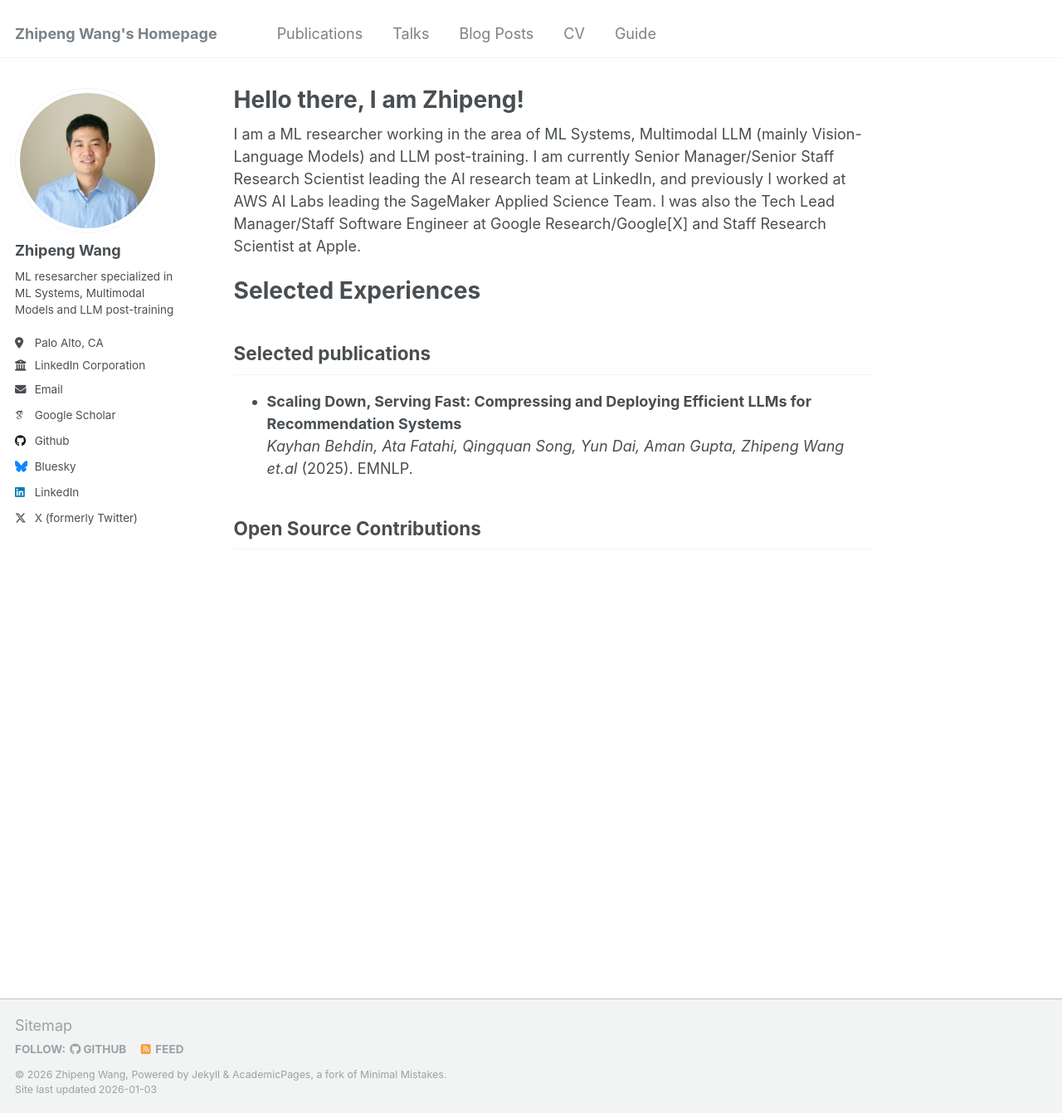
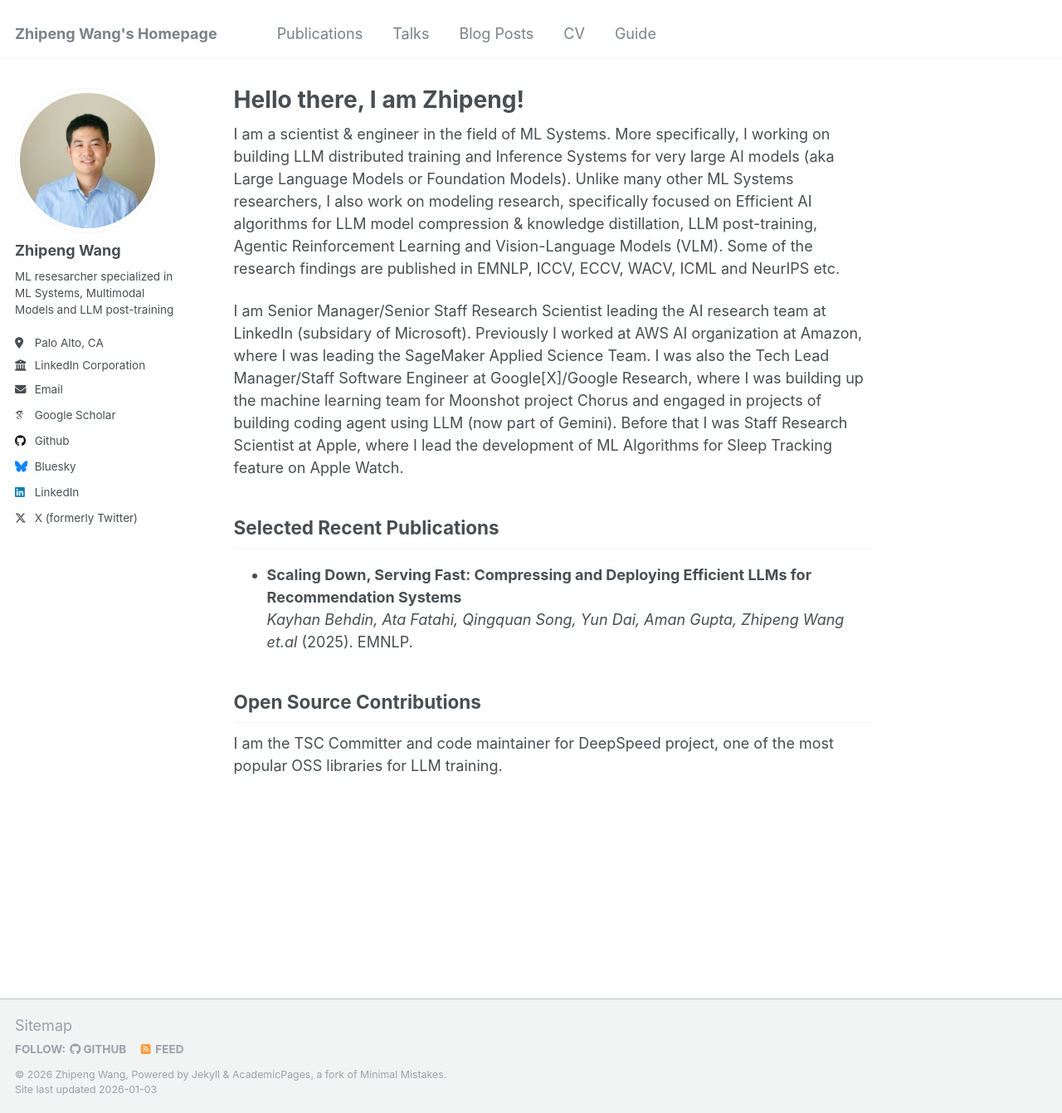
Before and after one commit to fcbayernwzp/fcbayernwzp.github.io, a Jekyll site: the page built from _pages/about.md, in a window 1280 px wide and 1341 px high. Shown: the whole window at 83% size. Built offline with Jekyll 4.4.1, drawn with Linux system fonts in a browser that asks for light colours; some web fonts are replaced.

Commit message:
Updated the about.md file to add more personal information

```diff
--- a/_pages/about.md
+++ b/_pages/about.md
@@ -8,13 +8,17 @@ redirect_from:
   - /about.html
 ---
 
-I am a ML researcher working in the area of ML Systems, Multimodal LLM (mainly Vision-Language Models) and LLM post-training. I am currently Senior Manager/Senior Staff Research Scientist leading the AI research team at LinkedIn, and previously I worked at AWS AI Labs leading the SageMaker Applied Science Team. I was also the Tech Lead Manager/Staff Software Engineer at Google Research/Google[X] and Staff Research Scientist at Apple.
+I am a scientist & engineer in the field of ML Systems. More specifically, I working on building LLM distributed training and Inference Systems for very large AI models (aka Large Language Models or Foundation Models). Unlike many other ML Systems researchers, I also work on modeling research, specifically focused on Efficient AI algorithms for LLM model compression & knowledge distillation, LLM post-training, Agentic Reinforcement Learning and Vision-Language Models (VLM). Some of the research findings are published in EMNLP, ICCV, ECCV, WACV, ICML and NeurIPS etc.
 
-# Selected Experiences
+I am Senior Manager/Senior Staff Research Scientist leading the AI research team at LinkedIn (subsidary of Microsoft). Previously I worked at AWS AI organization at Amazon, where I was leading the SageMaker Applied Science Team. I was also the Tech Lead Manager/Staff Software Engineer at Google[X]/Google Research, where I was building up the machine learning team for Moonshot project Chorus and engaged in projects of building coding agent using LLM (now part of Gemini). Before that I was Staff Research Scientist at Apple, where I lead the development of ML Algorithms for Sleep Tracking feature on Apple Watch.
 
-## Selected publications
+<!--# Selected Experiences-->
+
+## Selected Recent Publications
 
 - **Scaling Down, Serving Fast: Compressing and Deploying Efficient LLMs for Recommendation Systems**
   *Kayhan Behdin, Ata Fatahi, Qingquan Song, Yun Dai, Aman Gupta, Zhipeng Wang et.al* (2025). EMNLP.
 
 ## Open Source Contributions
+
+I am the TSC Committer and code maintainer for DeepSpeed project, one of the most popular OSS libraries for LLM training.
```
